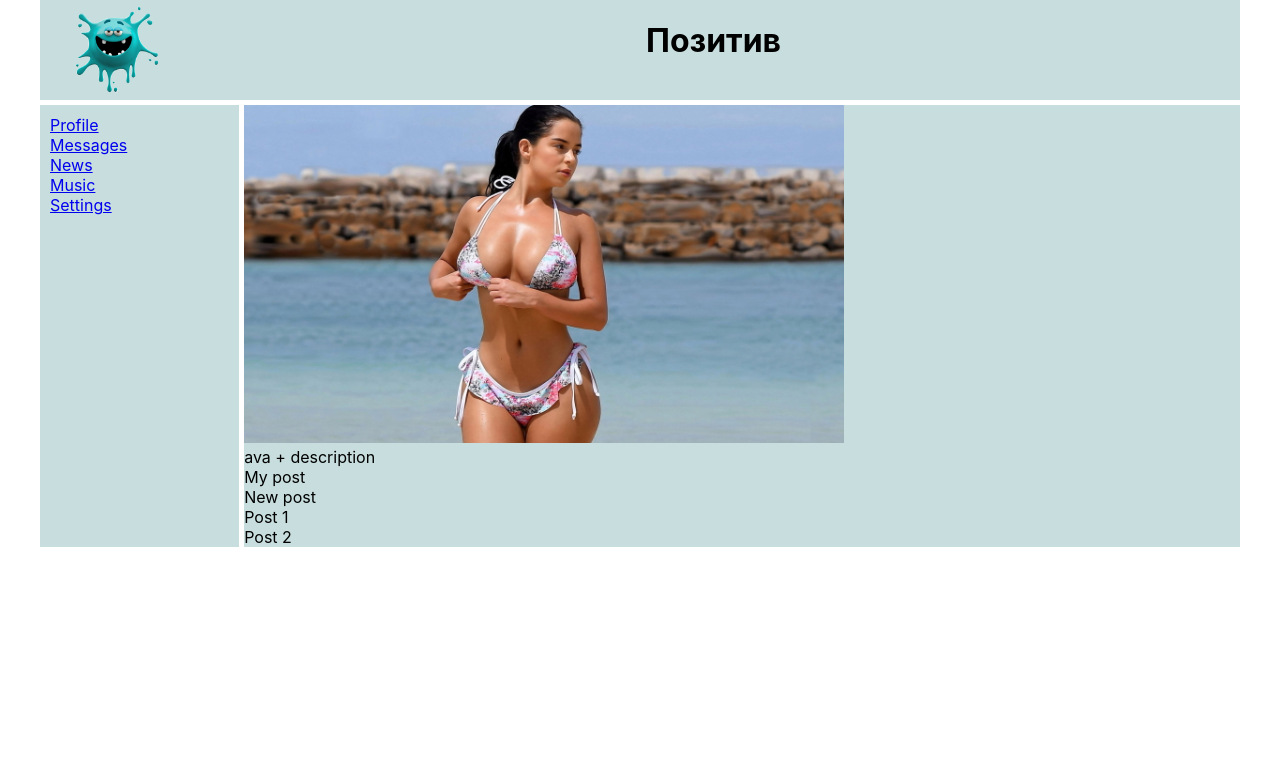
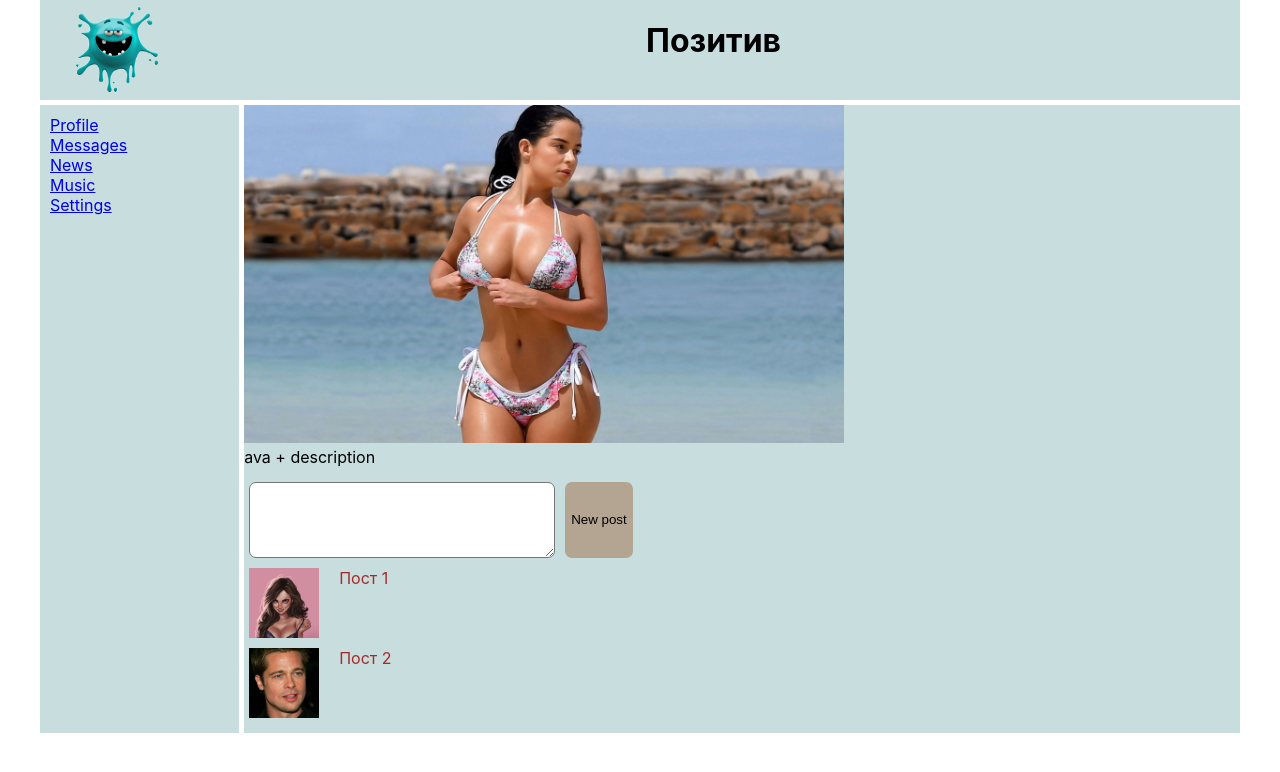
Before and after one commit to FedoseevDS/social-network, a React (Create React App) app: page / in a window 1280 px wide. Shown: the top 772 px of the page. Built offline with nearby package versions, Linux system fonts and the light colour scheme.

Commit message:
Добавил блок постов, разнес по компонентам

```diff
--- /dev/null
+++ b/src/components/common/post/post.js
@@ -0,0 +1,12 @@
+import styles from "./styles.module.css";
+
+const Post = ({ text = "пост", img }) => (
+  <div className={styles.wrapper}>
+    <div>
+      <img src={img} alt='avatar' />
+    </div>
+    <span>{text}</span>
+  </div>
+);
+
+export default Post;
--- /dev/null
+++ b/src/components/common/post/styles.module.css
@@ -0,0 +1,16 @@
+.wrapper {
+  box-sizing: border-box;
+  color: brown;
+  height: 70px;
+  display: flex;
+  gap: 20px;
+  margin-bottom: 10px;
+}
+
+.wrapper div {
+  overflow: hidden;
+}
+
+.wrapper div img {
+  width: 70px;
+}
--- a/src/components/common/profile/profile.js
+++ b/src/components/common/profile/profile.js
@@ -1,4 +1,6 @@
 import alisa from "../../../assets/img/alisa.png";
+
+import MyPost from "../../posts/myPosts/myPosts";
 
 import styles from "./styles.module.css";
 
@@ -8,14 +10,7 @@ const Profile = () => (
       <img src={alisa} alt="picture on the user's page" />
     </div>
     <div>ava + description</div>
-    <div>
-      My post
-      <div>New post</div>
-      <div>
-        <div>Post 1</div>
-        <div>Post 2</div>
-      </div>
-    </div>
+    <MyPost />
   </div>
 );
 
--- /dev/null
+++ b/src/components/posts/myPosts/myPosts.js
@@ -0,0 +1,21 @@
+import kateImg from "../../../assets/img/kate.png";
+import pit from "../../../assets/img/pit.png";
+
+import Post from "../../common/post/post";
+
+import styles from "./styles.module.css";
+
+const MyPost = () => (
+  <div className={styles.wrapper}>
+    <div className={styles.newPost}>
+      <textarea />
+      <button>New post</button>
+    </div>
+    <div>
+      <Post text={"Пост 1"} img={kateImg} />
+      <Post text={"Пост 2"} img={pit} />
+    </div>
+  </div>
+);
+
+export default MyPost;
--- /dev/null
+++ b/src/components/posts/myPosts/styles.module.css
@@ -0,0 +1,32 @@
+.wrapper {
+  margin-top: 10px;
+  padding: 5px;
+}
+
+.newPost {
+  box-sizing: border-box;
+  display: flex;
+  gap: 10px;
+  margin-bottom: 10px;
+}
+
+.newPost textarea {
+  height: 70px;
+  width: 300px;
+  border-radius: 7px;
+}
+
+.newPost textarea:focus {
+  outline: none;
+}
+
+.newPost button {
+  border: none;
+  cursor: pointer;
+  background-color: rgb(180, 165, 146);
+  border-radius: 7px;
+}
+
+.newPost button:hover {
+  background-color: rgb(224, 158, 158);
+}
```
Also changed, not shown: src/assets/img/kate.png (added), src/assets/img/pit.png (added).
